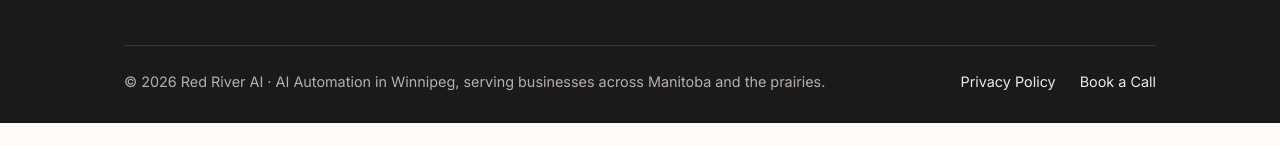
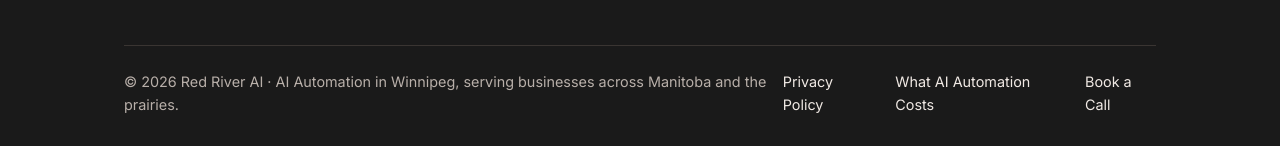
Before and after one commit to ummcke00/redriverai, a plain HTML site: page case-study-inspect-that.html in a window 1280 px wide. Shown: the part 2285-2431 px from the top of the page. Before the commit the page ends 2408 px from the top, so only its background shows below. Drawn offline with Linux system fonts and the light colour scheme.

Commit message:
Footer interlink to pricing page (case study)

```diff
--- a/case-study-inspect-that.html
+++ b/case-study-inspect-that.html
@@ -151,6 +151,7 @@
                 <p>© 2026 Red River AI · AI Automation in Winnipeg, serving businesses across Manitoba and the prairies.</p>
                 <div class="footer-links">
                     <a href="/privacy.html">Privacy Policy</a>
+                    <a href="/ai-automation-cost-manitoba/">What AI Automation Costs</a>
                     <a href="https://calendly.com/redriverai/30min" target="_blank" rel="noopener">Book a Call</a>
                 </div>
             </div>
```
